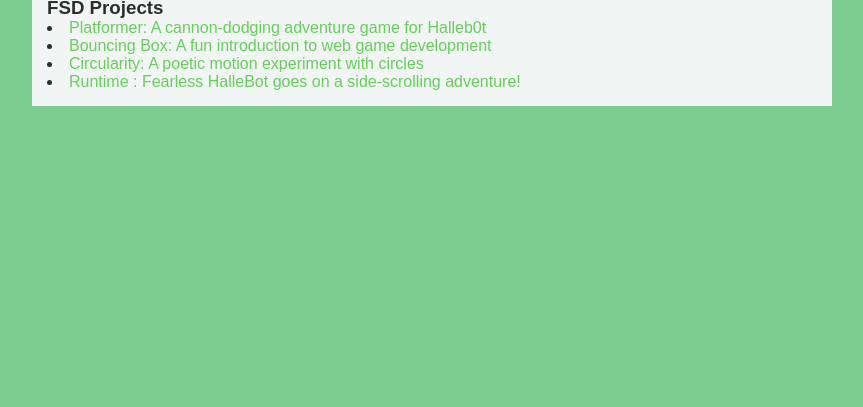
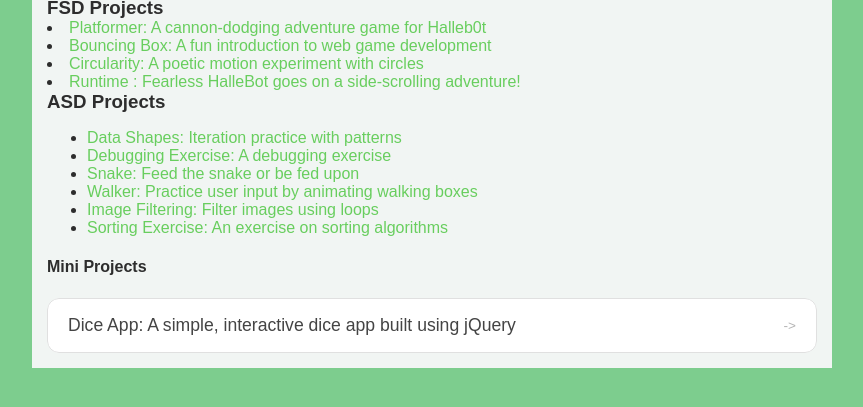
Before and after one commit to daigle43622-gif/daigle43622-gif.github.io, a plain HTML site: page portfolio.html in a window 1280 px wide. Shown: the part 141-548 px from the top of the page, without its empty margins (208-1071 px from the left). Drawn offline with Linux system fonts and the light colour scheme.

Commit message:
Added links to ASD projects in portfolio

```diff
--- a/portfolio.html
+++ b/portfolio.html
@@ -43,7 +43,20 @@
     <ul id="portfolio">
 
     </ul>
+<h3>ASD Projects</h3>
+<ul id="Portfolio">
+<li><a href="asd-projects/data-shapes"> Data Shapes: Iteration practice with patterns</a></li>
+<li><a href="asd-projects/debugging-exercise"> Debugging Exercise: A debugging exercise</a></li>
+<li><a href="asd-projects/snake">Snake: Feed the snake or be fed upon</a></li>
+<li><a href="asd-projects/walker">Walker: Practice user input by animating walking boxes</a></li>
+<li><a href="asd-projects/image-filtering">Image Filtering: Filter images using loops</a></li>
+<li><a href="asd-projects/sorting">Sorting Exercise: An exercise on sorting algorithms</a></li>
 
+</ul>
+<h4>Mini Projects</h4>
+<ul id ="portfolio">
+    <li><a href="asd-projects/dice-app"> Dice App: A simple, interactive dice app built using jQuery</a></li>
+</ul>
 
   </main>
 
```
